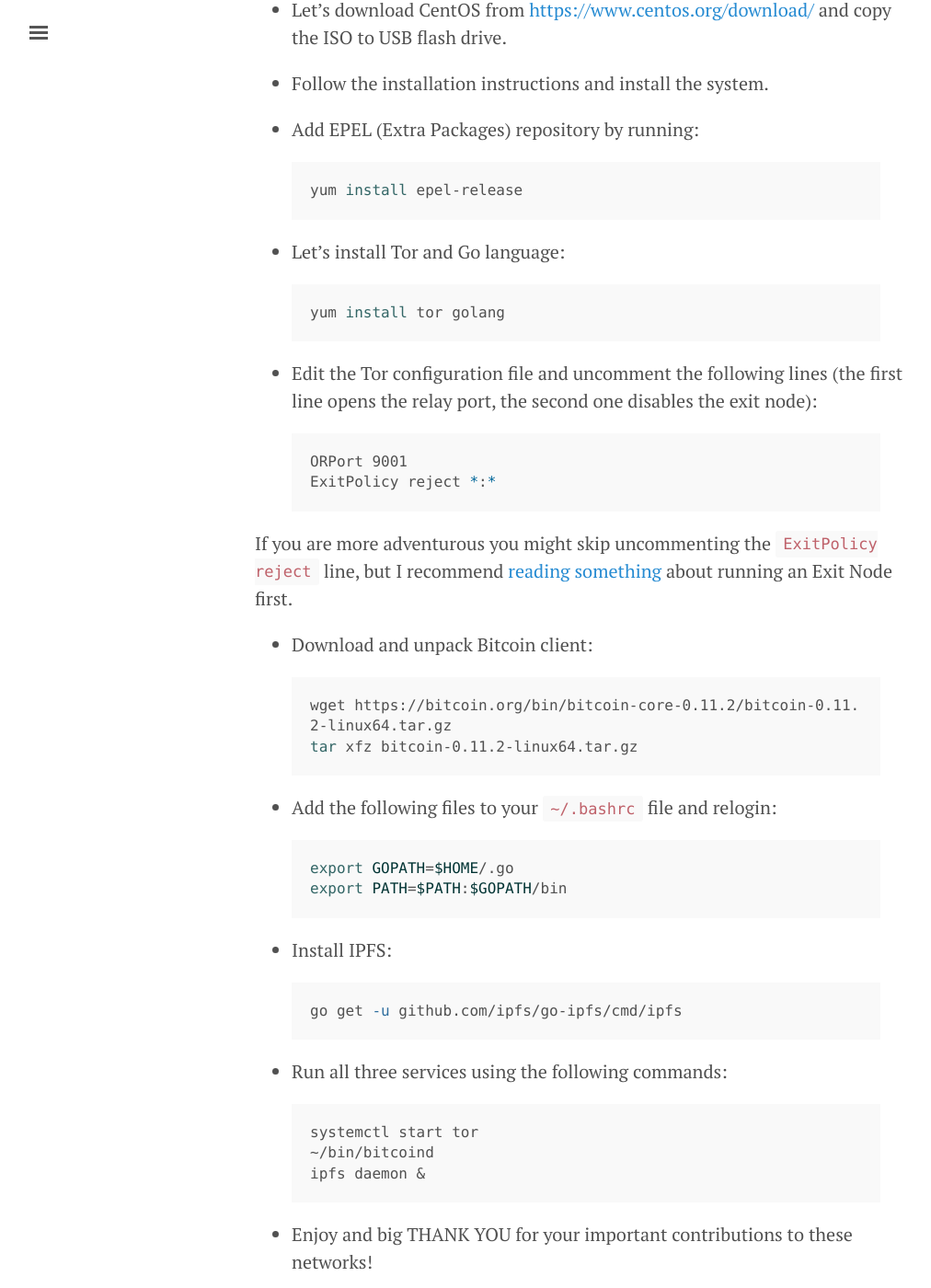
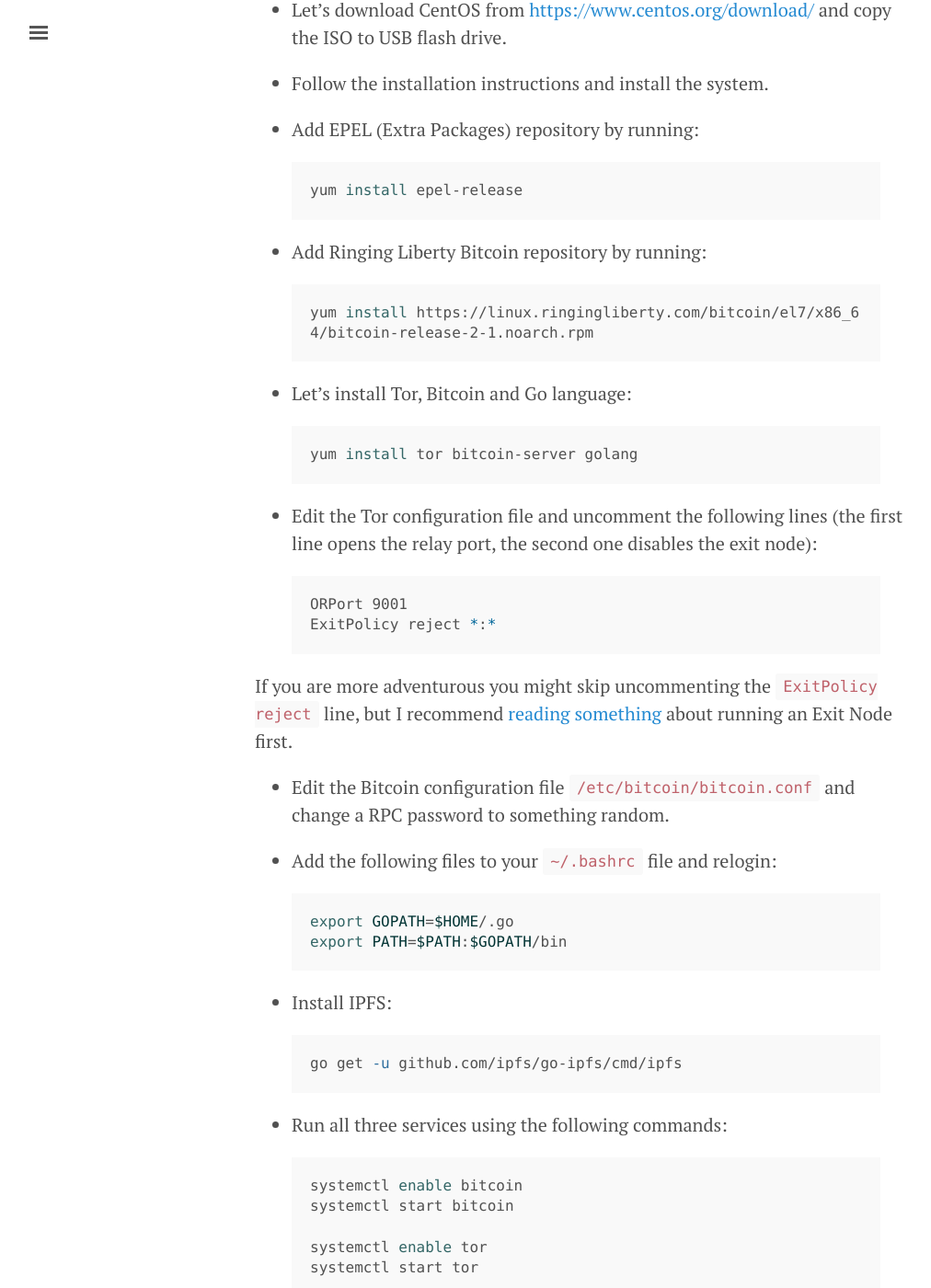
Before and after one commit to prusnak/rusnak.io, a Jekyll site: the page built from _posts/2016-01-14-lets-build-a-freedom-node.md, in a window 1280 px wide and 1400 px high, scrolled down 1991 px. Shown: the whole window at 92% size, without its empty margins (3-1015 px from the left). Built offline with Jekyll 4.4.1, drawn with Linux system fonts in a browser that asks for light colours.

Commit message:
use Ringing Liberty repo

```diff
--- a/_posts/2016-01-14-lets-build-a-freedom-node.md
+++ b/_posts/2016-01-14-lets-build-a-freedom-node.md
@@ -50,10 +50,16 @@
 yum install epel-release
 {% endhighlight %}
 
-* Let's install Tor and Go language:
+* Add Ringing Liberty Bitcoin repository by running:
 
 {% highlight bash %}
-yum install tor golang
+yum install https://linux.ringingliberty.com/bitcoin/el7/x86_64/bitcoin-release-2-1.noarch.rpm
+{% endhighlight %}
+
+* Let's install Tor, Bitcoin and Go language:
+
+{% highlight bash %}
+yum install tor bitcoin-server golang
 {% endhighlight %}
 
 * Edit the Tor configuration file and uncomment the following lines (the first line opens the relay port, the second one disables the exit node):
@@ -65,12 +71,7 @@
 
 If you are more adventurous you might skip uncommenting the `ExitPolicy reject` line, but I recommend [reading something](https://blog.torproject.org/blog/tips-running-exit-node-minimal-harassment) about running an Exit Node first.
 
-* Download and unpack Bitcoin client:
-
-{% highlight bash %}
-wget https://bitcoin.org/bin/bitcoin-core-0.11.2/bitcoin-0.11.2-linux64.tar.gz
-tar xfz bitcoin-0.11.2-linux64.tar.gz
-{% endhighlight %}
+* Edit the Bitcoin configuration file `/etc/bitcoin/bitcoin.conf` and change a RPC password to something random.
 
 * Add the following files to your `~/.bashrc` file and relogin:
 
@@ -88,8 +89,12 @@
 * Run all three services using the following commands:
 
 {% highlight bash %}
+systemctl enable bitcoin
+systemctl start bitcoin
+
+systemctl enable tor
 systemctl start tor
-~/bin/bitcoind
+
 ipfs daemon &
 {% endhighlight %}
 
```
